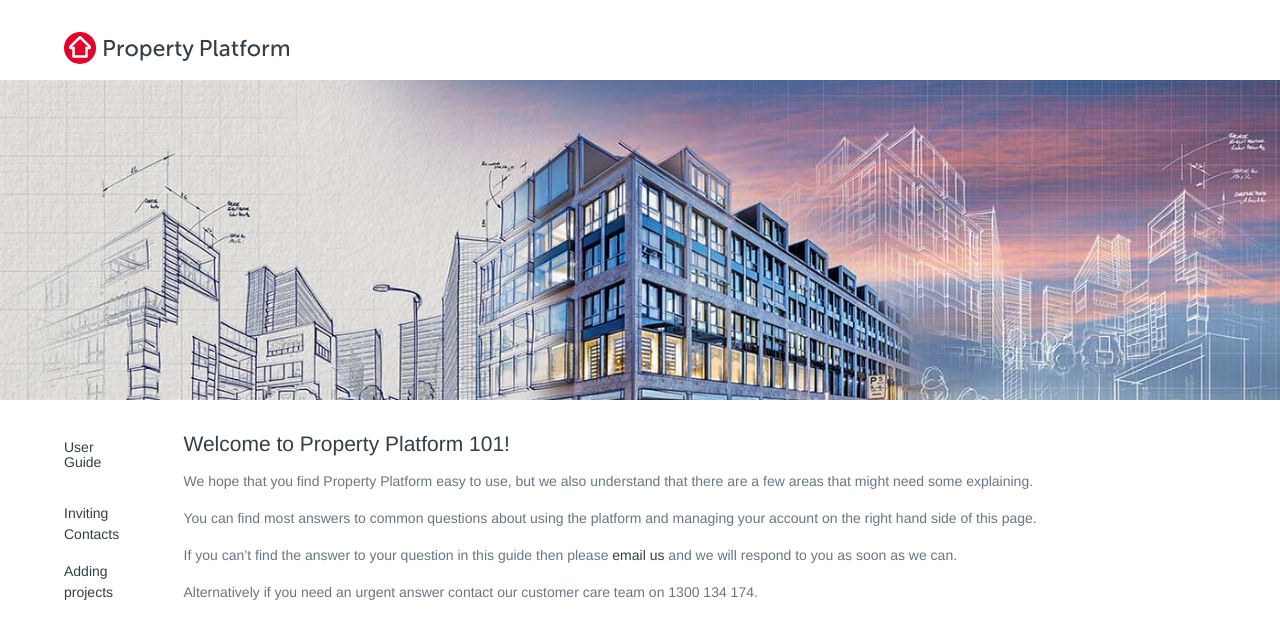
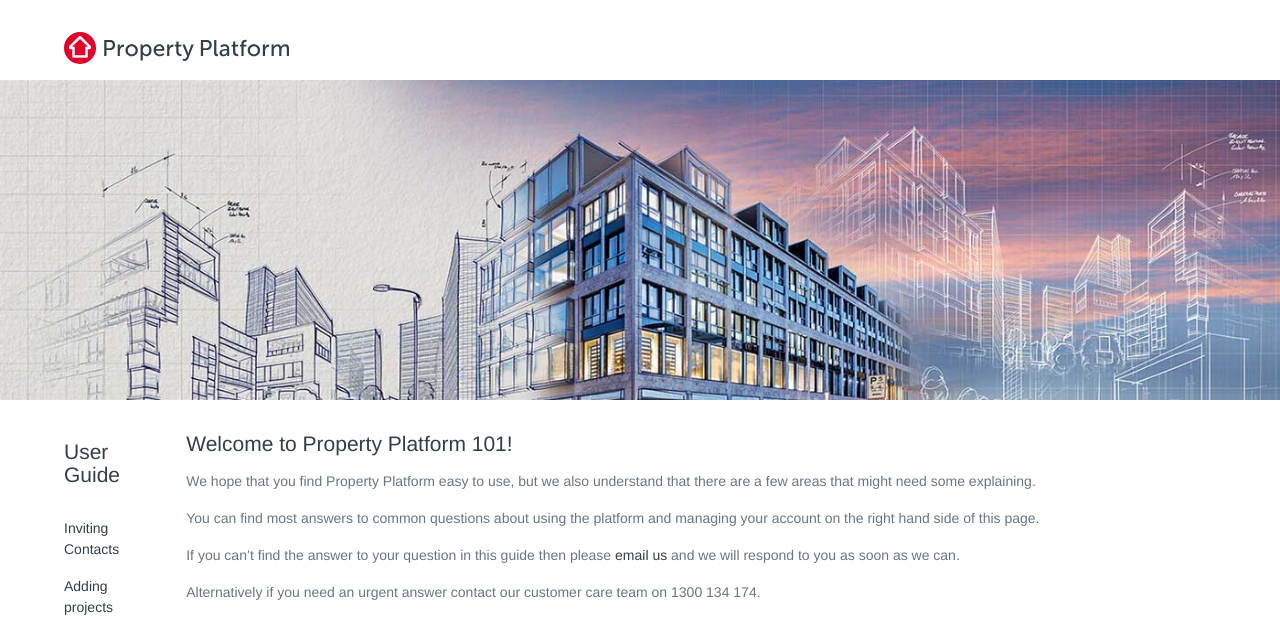
Before and after one commit to property-platform/property-platform.github.io, a Jekyll site: the page built from index.md, in a window 1280 px wide. Shown: the top 619 px of the page. Built offline with Jekyll 4.4.1, drawn with Linux system fonts in a browser that asks for light colours; some web fonts are replaced; grey boxes are pictures that could not be loaded.

Commit message:
native size for header

```diff
--- a/_sass/layout.scss
+++ b/_sass/layout.scss
@@ -54,7 +54,6 @@ menu {
 
   #user-guide a {
     padding: 0.5rem 0;
-    font-size: $font-size-default;
   }
 
   a {
```
